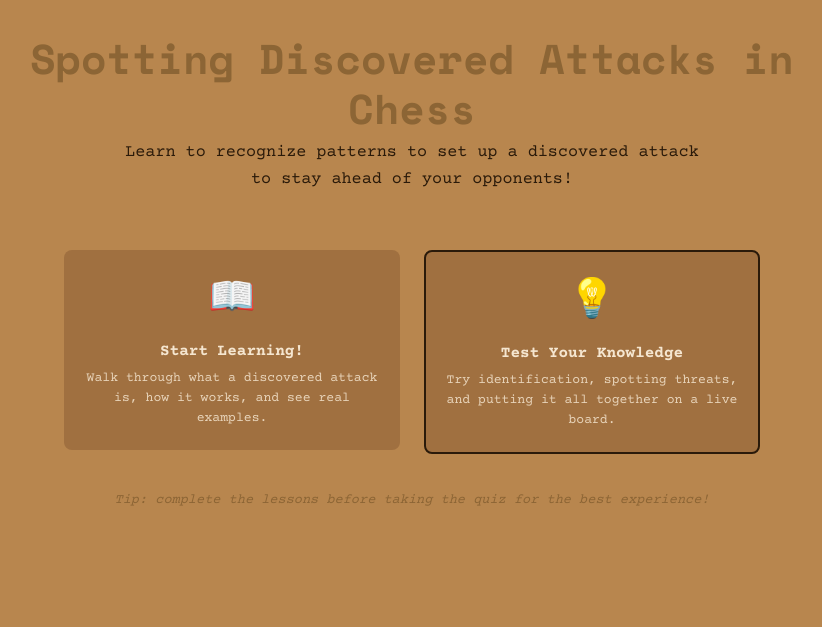
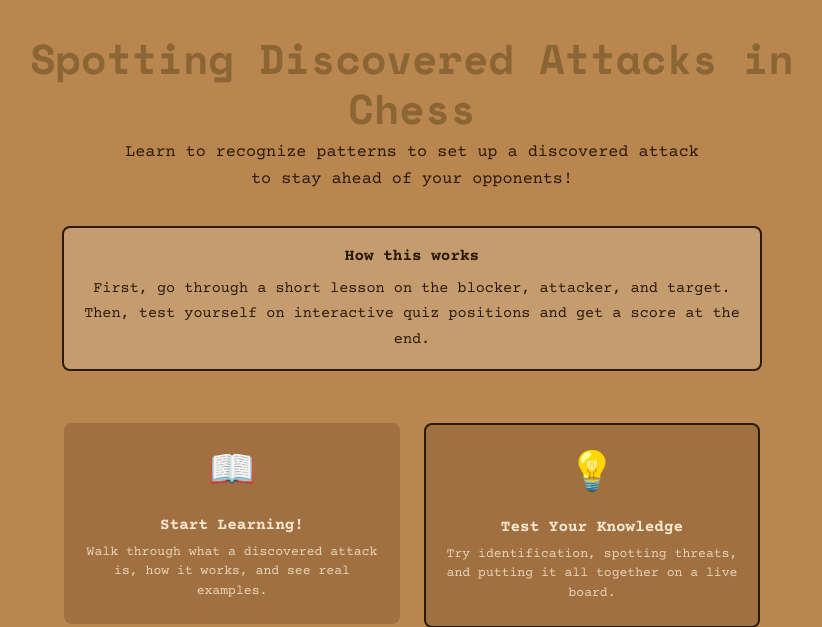
Before and after one commit to sihnat24/chess-discovered-attacks, a Flask app: page / in a window 1280 px wide. Shown: the part 64-691 px from the top of the page, without its empty margins (228-1050 px from the left). Run offline with Flask 3, Linux system fonts and the light colour scheme.

Commit message:
Added learning overview section to home page

```diff
--- a/templates/home.html
+++ b/templates/home.html
@@ -11,6 +11,14 @@
   <p style="text-align:center; font-size:1.05rem; max-width:700px; margin:0 auto 32px; line-height:1.6;">
     Learn to recognize patterns to set up a discovered attack<br>to stay ahead of your opponents!
   </p>
+
+  <div style="max-width:700px; margin:0 auto 28px; background:rgba(255,255,255,0.18); border:2px solid var(--text); border-radius:8px; padding:16px 18px;">
+  <div style="font-weight:700; margin-bottom:8px; text-align:center;">How this works</div>
+  <div style="font-size:0.95rem; line-height:1.7; text-align:center;">
+    First, go through a short lesson on the blocker, attacker, and target.
+    Then, test yourself on interactive quiz positions and get a score at the end.
+  </div>
+</div>
 
   <div class="row g-4 justify-content-center" style="max-width:720px;margin:0 auto;">
     <!-- learn card: form that posts to /start, initializing a new session and redirecting to lesson 1 -->
```
